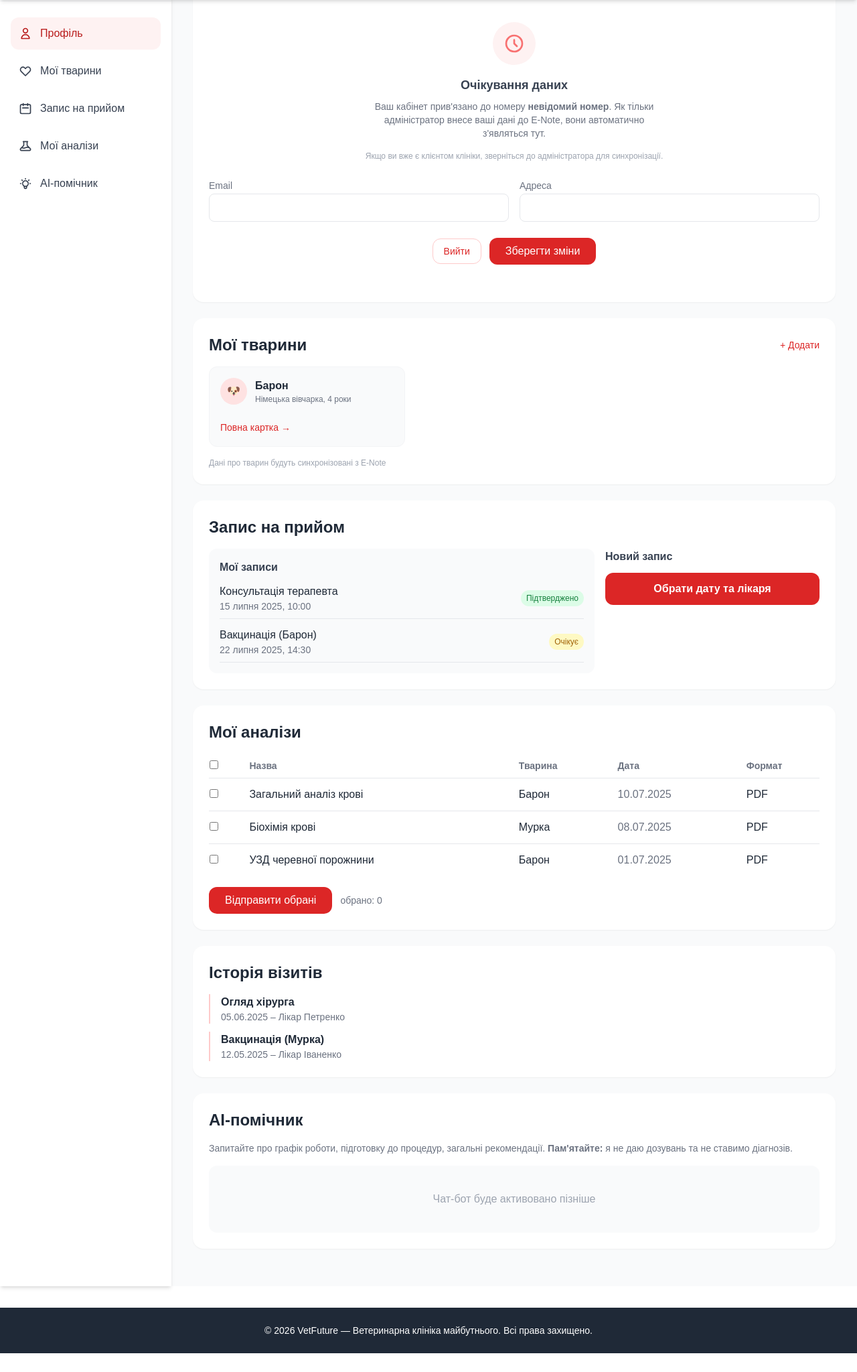
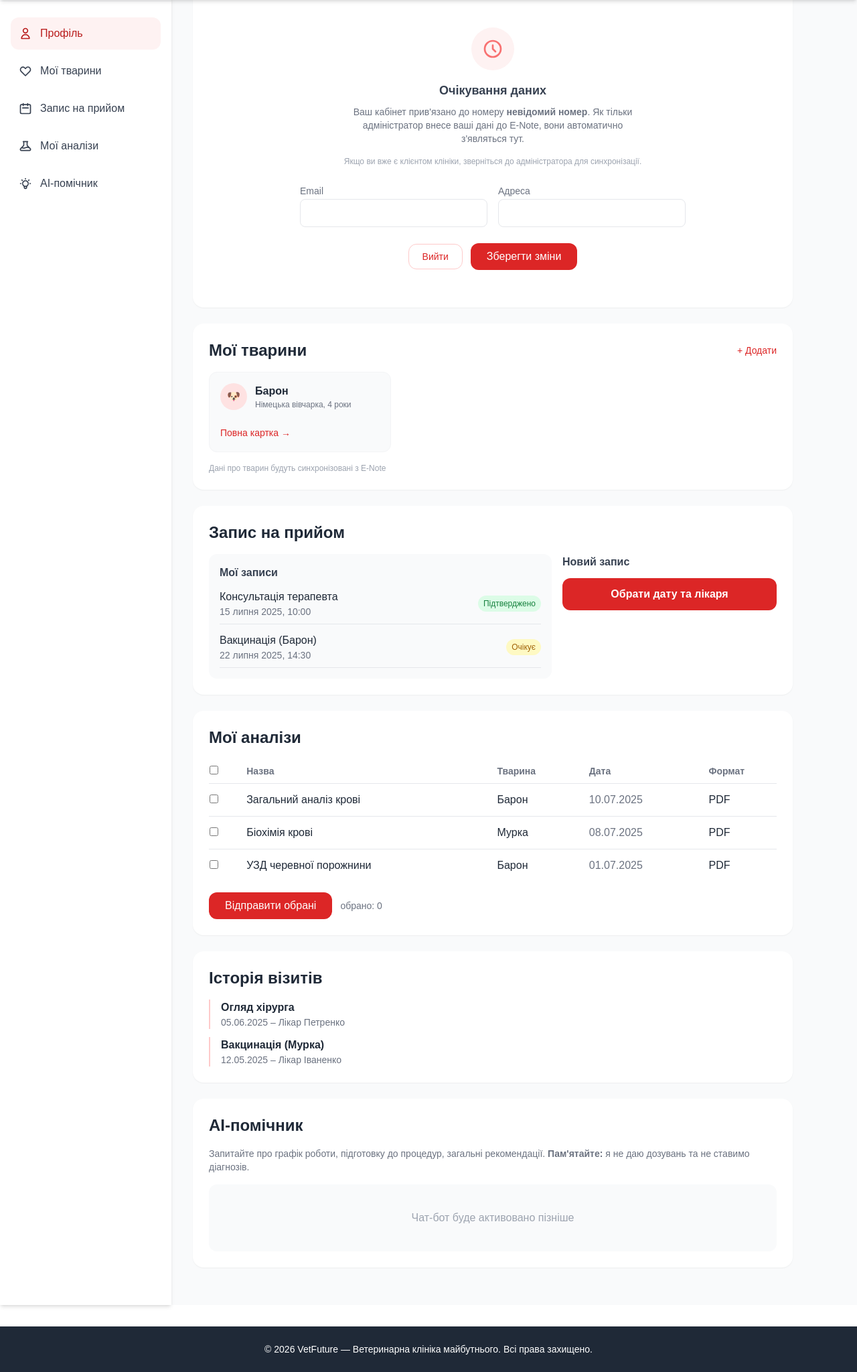
Before and after one commit to Timequeer/vetfufla, a Flask app: template templates/dashboard.html in a window 1280 px wide. Shown: the part 163-2211 px from the top of the page at 67% size. Before the commit the page ends 2183 px from the top, so only its background shows below. Run offline with Flask 3, Linux system fonts and the light colour scheme; the template is opened without the code that fills it, so the values that code supplies are empty; some libraries are stand-ins or nearby versions.

Commit message:
Update dashboard.html

```diff
--- a/templates/dashboard.html
+++ b/templates/dashboard.html
@@ -46,8 +46,8 @@
   <!-- Основний контент -->
   <main class="flex-1 p-4 md:p-8 pt-4 md:pt-8">
     <!-- Профіль -->
-    <section id="profile" class="bg-white rounded-2xl shadow-sm p-6 mb-6">
-      <h2 class="text-2xl font-bold text-gray-800 mb-4">Профіль</h2>
+    <section id="profile" class="bg-white rounded-2xl shadow-sm p-6 mb-6 max-w-4xl">
+      <h2 class="text-2xl font-bold text-gray-800 mb-6">Профіль</h2>
 
       {% if user and user.full_name %}
       <!-- Повний профіль -->
@@ -63,6 +63,9 @@
         <div>
           <label class="text-sm text-gray-500">По батькові</label>
           <p class="text-lg font-semibold text-gray-800 bg-gray-100 p-2 rounded-lg">{{ user.patronymic or '' }}</p>
+        </div>
+        <div>
+          <!-- порожнє місце, щоб номер займав два стовпці -->
         </div>
         <div class="md:col-span-2">
           <label class="text-sm text-gray-500">Номер телефону</label>
@@ -81,10 +84,10 @@
           <input id="address" type="text" value="{{ user.address or '' }}" class="w-full p-2 border border-gray-200 rounded-lg text-gray-800 focus:outline-none focus:border-red-400">
         </div>
       </div>
-      <div class="mt-6 flex flex-col sm:flex-row items-start sm:items-center justify-between gap-3">
-        <p class="text-xs text-gray-400">Дані синхронізовано через E-Note. Для зміни ПІБ зверніться до адміністратора.</p>
+      <div class="mt-6 flex flex-col sm:flex-row items-start sm:items-center justify-between gap-4">
+        <p class="text-xs text-gray-400 max-w-sm">Дані синхронізовано через E-Note. Для зміни ПІБ зверніться до адміністратора.</p>
         <div class="flex gap-3">
-          <a href="/logout" class="py-2 px-4 border border-red-200 text-red-600 hover:bg-red-50 rounded-xl text-sm font-medium transition">Вийти</a>
+          <a href="/logout" class="py-2 px-5 border border-red-200 text-red-600 hover:bg-red-50 rounded-xl text-sm font-medium transition">Вийти</a>
           <button class="bg-red-600 hover:bg-red-700 text-white font-medium py-2 px-6 rounded-xl transition">Зберегти зміни</button>
         </div>
       </div>
@@ -103,7 +106,7 @@
           Як тільки адміністратор внесе ваші дані до E-Note, вони автоматично з'являться тут.
         </p>
         <p class="text-gray-400 text-xs mt-4">Якщо ви вже є клієнтом клініки, зверніться до адміністратора для синхронізації.</p>
-        <div class="grid md:grid-cols-2 gap-4 mt-6 text-left">
+        <div class="grid md:grid-cols-2 gap-4 mt-6 text-left max-w-xl mx-auto">
           <div>
             <label for="email2" class="text-sm text-gray-500">Email</label>
             <input id="email2" type="email" value="{{ user.email if user else '' }}" class="w-full p-2 border border-gray-200 rounded-lg text-gray-800 focus:outline-none focus:border-red-400">
@@ -114,7 +117,7 @@
           </div>
         </div>
         <div class="mt-6 flex flex-col sm:flex-row items-center justify-center gap-3">
-          <a href="/logout" class="py-2 px-4 border border-red-200 text-red-600 hover:bg-red-50 rounded-xl text-sm font-medium transition">Вийти</a>
+          <a href="/logout" class="py-2 px-5 border border-red-200 text-red-600 hover:bg-red-50 rounded-xl text-sm font-medium transition">Вийти</a>
           <button class="bg-red-600 hover:bg-red-700 text-white font-medium py-2 px-6 rounded-xl transition">Зберегти зміни</button>
         </div>
       </div>
@@ -122,7 +125,7 @@
     </section>
 
     <!-- Мої тварини -->
-    <section id="animals" class="bg-white rounded-2xl shadow-sm p-6 mb-6">
+    <section id="animals" class="bg-white rounded-2xl shadow-sm p-6 mb-6 max-w-4xl">
       <div class="flex justify-between items-center mb-4">
         <h2 class="text-2xl font-bold text-gray-800">Мої тварини</h2>
         <button class="text-red-600 hover:text-red-700 text-sm font-medium">+ Додати</button>
@@ -143,7 +146,7 @@
     </section>
 
     <!-- Запис на прийом -->
-    <section id="appointments" class="bg-white rounded-2xl shadow-sm p-6 mb-6">
+    <section id="appointments" class="bg-white rounded-2xl shadow-sm p-6 mb-6 max-w-4xl">
       <h2 class="text-2xl font-bold text-gray-800 mb-4">Запис на прийом</h2>
       <div class="flex flex-col md:flex-row gap-4">
         <div class="flex-1 bg-gray-50 rounded-xl p-4">
@@ -175,7 +178,7 @@
     </section>
 
     <!-- Мої аналізи -->
-    <section id="analyses" class="bg-white rounded-2xl shadow-sm p-6 mb-6">
+    <section id="analyses" class="bg-white rounded-2xl shadow-sm p-6 mb-6 max-w-4xl">
       <h2 class="text-2xl font-bold text-gray-800 mb-4">Мої аналізи</h2>
       <div class="overflow-x-auto">
         <table class="w-full text-left">
@@ -222,7 +225,7 @@
     </section>
 
     <!-- Історія візитів -->
-    <section id="history" class="bg-white rounded-2xl shadow-sm p-6 mb-6">
+    <section id="history" class="bg-white rounded-2xl shadow-sm p-6 mb-6 max-w-4xl">
       <h2 class="text-2xl font-bold text-gray-800 mb-4">Історія візитів</h2>
       <div class="space-y-3">
         <div class="flex gap-4 items-start border-l-2 border-red-200 pl-4">
@@ -241,7 +244,7 @@
     </section>
 
     <!-- AI-помічник -->
-    <section id="ai" class="bg-white rounded-2xl shadow-sm p-6 mb-6">
+    <section id="ai" class="bg-white rounded-2xl shadow-sm p-6 mb-6 max-w-4xl">
       <h2 class="text-2xl font-bold text-gray-800 mb-4">AI-помічник</h2>
       <p class="text-gray-500 text-sm mb-4">Запитайте про графік роботи, підготовку до процедур, загальні рекомендації. <strong>Пам'ятайте:</strong> я не даю дозувань та не ставимо діагнозів.</p>
       <div class="bg-gray-50 rounded-xl p-4 min-h-[100px] flex items-center justify-center text-gray-400">
```
